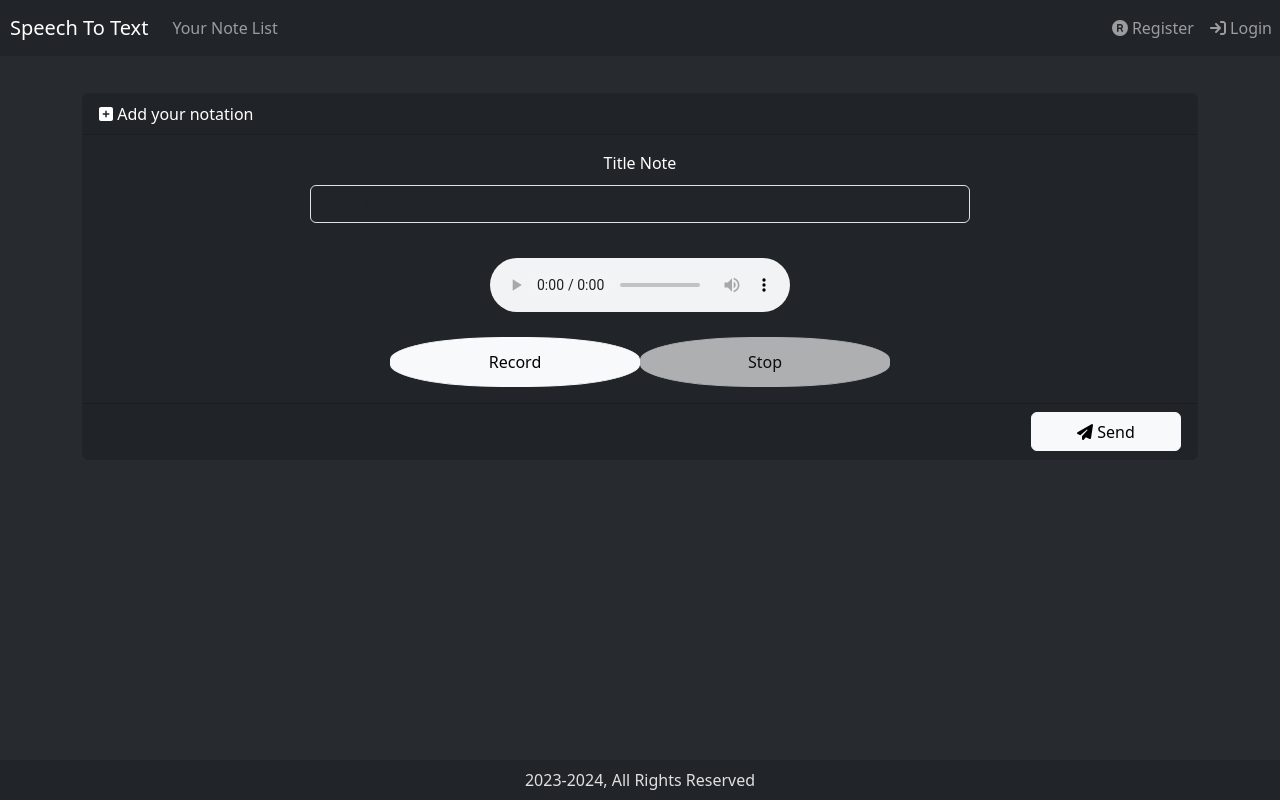
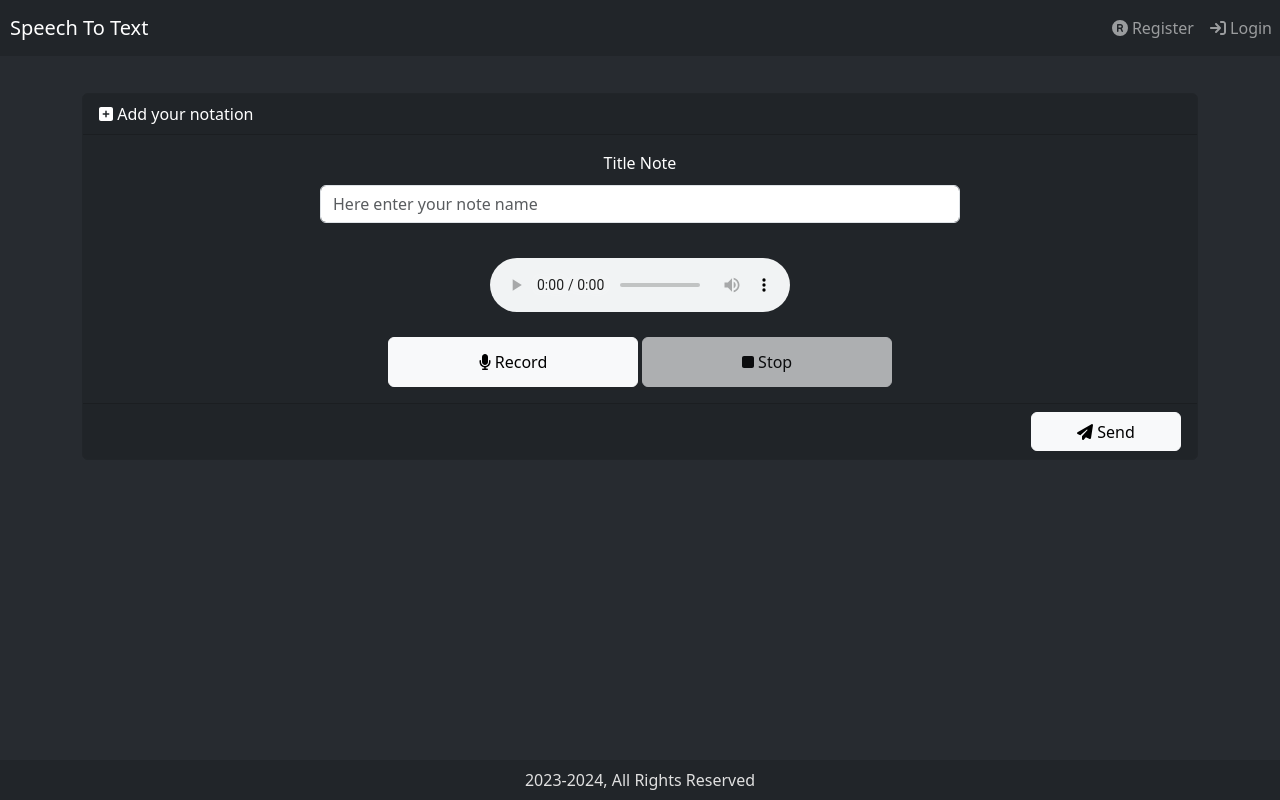
Before and after one commit to 2or5/speech-to-text-client, a React (Create React App) app: page /add in a window 1280 px wide. Built offline with nearby package versions, Linux system fonts and the light colour scheme; what mic-recorder-to-mp3 would draw is missing.

Commit message:
add register link

```diff
--- a/src/components/NavigationBar.js
+++ b/src/components/NavigationBar.js
@@ -50,9 +50,10 @@ export default function NavigationBar() {
         <Link to={"list"} className="nav-link">
           Note List
         </Link>}
+        {(isUser() || isAdmin()) &&
         <Link to={"list-user-notes"} className="nav-link">
           Your Note List
-        </Link>
+        </Link>}
         {isAdmin() && <Link to={"users"} className="nav-link">
           User List
         </Link>}
--- a/src/components/Note/Note.js
+++ b/src/components/Note/Note.js
@@ -5,9 +5,11 @@ import axios from "axios";
 import { Card, Form, Button } from "react-bootstrap";
 import { FontAwesomeIcon } from "@fortawesome/react-fontawesome";
 import {
+  faMicrophone,
   faPaperPlane,
   faPlus,
   faPlusSquare,
+  faStop,
 } from "@fortawesome/free-solid-svg-icons";
 import { getAuthToken  } from '../../api/axiosHelper';
 import CreateNoteToast from "./CreateNoteToast";
@@ -166,8 +168,7 @@ export default class Note extends Component {
                   name="title"
                   value={this.state.title}
                   onChange={this.noteChange}
-                  className={"bg-dark text-white"}
-                  style={{ width: "660px", height: "38px", margin: "auto" }}
+                  style={{ width: "640px", height: "38px", margin: "auto" }}
                   placeholder="Here enter your note name"
                 />
               </Form.Group>
@@ -180,7 +181,6 @@ export default class Note extends Component {
                 <Button
                   name="record"
                   style={{
-                    borderRadius: "45%",
                     marginTop: "25px",
                     width: "250px",
                     height: "50px",
@@ -191,13 +191,12 @@ export default class Note extends Component {
                   onClick={this.start}
                   disabled={this.state.isRecording}
                 >
-                  Record
-                </Button>
+                  <FontAwesomeIcon icon={faMicrophone} /> Record
+                </Button>{' '}
                 <Button
                   name="stopRecord"
                   variant="light"
                   style={{
-                    borderRadius: "45%",
                     marginTop: "25px",
                     width: "250px",
                     height: "50px",
@@ -205,7 +204,7 @@ export default class Note extends Component {
                   onClick={this.stop}
                   disabled={!this.state.isRecording}
                 >
-                  Stop
+                <FontAwesomeIcon icon={faStop} /> Stop
                 </Button>
               </Form.Group>
             </Card.Body>
--- a/src/components/User/Login.js
+++ b/src/components/User/Login.js
@@ -1,7 +1,7 @@
 import React, { useState, useEffect } from 'react';
-import { useNavigate } from 'react-router-dom';
+import { useNavigate, Link } from 'react-router-dom';
 import { FontAwesomeIcon } from '@fortawesome/react-fontawesome';
-import { faEnvelope, faLock, faSignInAlt } from '@fortawesome/free-solid-svg-icons';
+import { faEnvelope, faLock, faRegistered, faSignInAlt } from '@fortawesome/free-solid-svg-icons';
 import { Row, Col, Card, Form, InputGroup, FormControl, Button } from 'react-bootstrap';
 import { request, setAuthHeader } from '../../api/axiosHelper';
 
@@ -28,6 +28,7 @@ const Login = () => {
     }).then((response) => {
       setAuthHeader(response.data.token);
       navigate("/");
+      window.location.reload();
     }).catch((error) => {
       setAuthHeader(null);
       console.error("Login failed:", error);
@@ -77,6 +78,11 @@ const Login = () => {
               </Form.Group>
             </Card.Body>
             <Card.Footer style={{ textAlign: "right" }}>
+            <Link to="/register">
+              <Button variant="light">
+              <FontAwesomeIcon icon={faRegistered} /> Register
+              </Button>
+            </Link>{' '}
               <Button type="submit" variant="light" disabled={email.length === 0 || password.length === 0}>
                 <FontAwesomeIcon icon={faSignInAlt} /> Login
               </Button>
--- a/src/components/User/Register.js
+++ b/src/components/User/Register.js
@@ -1,7 +1,7 @@
-import React, { useState, useEffect } from 'react';
-import { useNavigate } from 'react-router-dom';
+import React, { useState } from 'react';
+import { Link, useNavigate } from "react-router-dom";
 import { FontAwesomeIcon } from '@fortawesome/react-fontawesome';
-import { faEnvelope, faLock, faSignInAlt, faUser, faUserPlus } from '@fortawesome/free-solid-svg-icons';
+import { faEnvelope, faLock, faRegistered, faSignInAlt, faUser, faUserPlus } from '@fortawesome/free-solid-svg-icons';
 import { Row, Col, Card, Form, InputGroup, FormControl, Button } from 'react-bootstrap';
 import { request, setAuthHeader } from '../../api/axiosHelper';
 
@@ -31,6 +31,7 @@ const Register = () => {
     }).then((response) => {
       setAuthHeader(response.data.token);
       navigate("/");
+      window.location.reload();
     }).catch((error) => {
       setAuthHeader(null);
       console.error("Login failed:", error);
@@ -96,8 +97,13 @@ const Register = () => {
               </Form.Group>
             </Card.Body>
             <Card.Footer style={{ textAlign: "right" }}>
+            <Link to="/login">
+              <Button variant="light">
+              <FontAwesomeIcon icon={faSignInAlt} /> Login
+              </Button>
+            </Link>{' '}
               <Button type="submit" variant="light" disabled={email.length === 0 || password.length === 0 || nickName.length === 0}>
-                <FontAwesomeIcon icon={faSignInAlt} /> Register
+                <FontAwesomeIcon icon={faRegistered} /> Register
               </Button>
             </Card.Footer>
           </Form>
```
